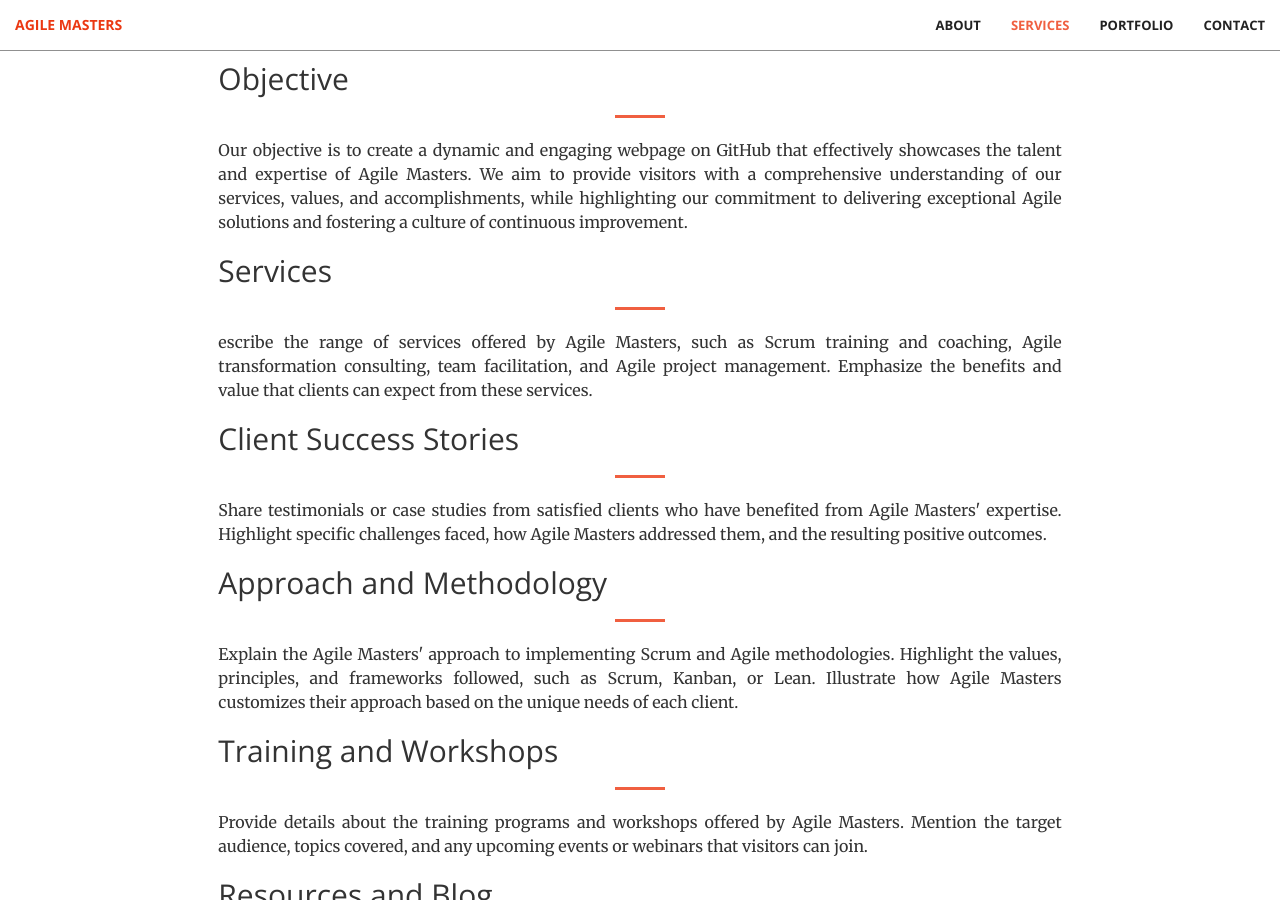
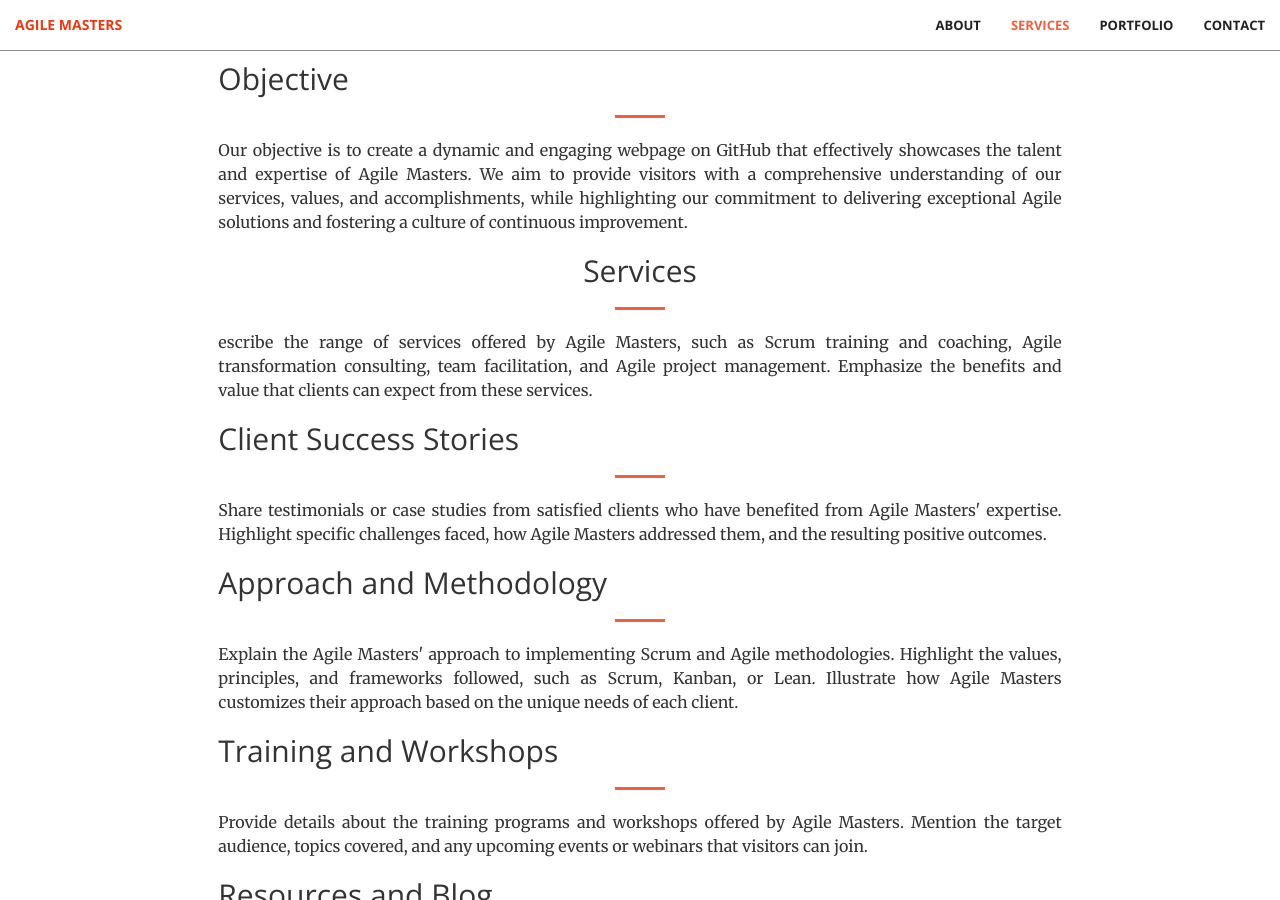
Before and after one commit to legitt23/legitt23, a Jekyll site: the page built from index.md, in a window 1280 px wide and 900 px high, scrolled down 1836 px. Built offline with Jekyll 4.4.1, drawn with Linux system fonts in a browser that asks for light colours.

Commit message:
Update content.html

```diff
--- a/_includes/content.html
+++ b/_includes/content.html
@@ -10,10 +10,10 @@
 
         </div>
    <div class="row">
-            <div class="col-lg-8 col-lg-offset-2 text-justify">
+            <div class="col-lg-8 col-lg-offset-2 text-center">
                 <h2 class="section-heading">Services</h2>
                 <hr class="primary align-left">
-                <p>escribe the range of services offered by Agile Masters, such as Scrum training and coaching, Agile transformation consulting, team facilitation, and Agile project management. Emphasize the benefits and value that clients can expect from these services.</p>
+                <p class= "text-justify" >escribe the range of services offered by Agile Masters, such as Scrum training and coaching, Agile transformation consulting, team facilitation, and Agile project management. Emphasize the benefits and value that clients can expect from these services.</p>
             </div>
 
         </div>
```
